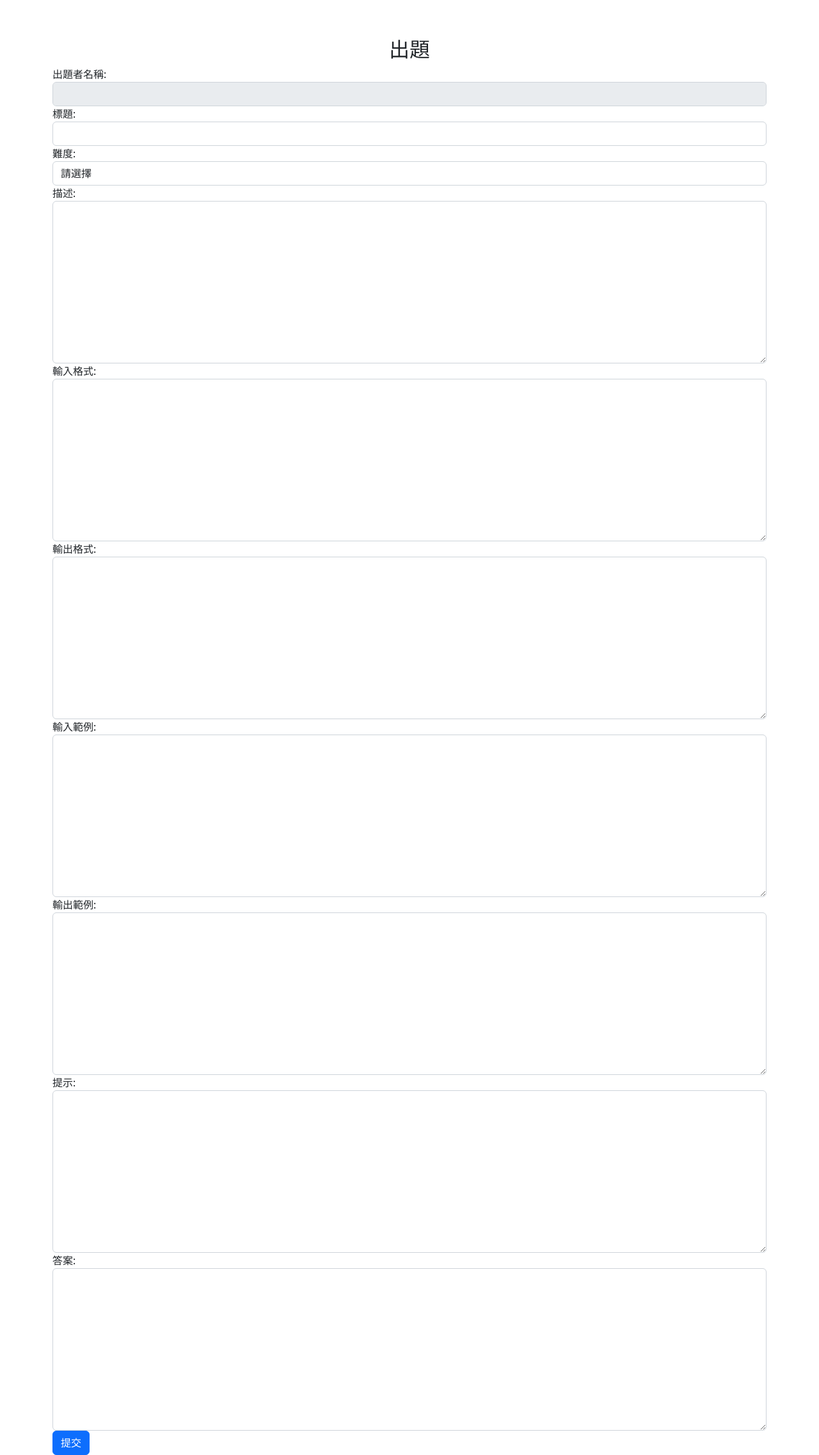
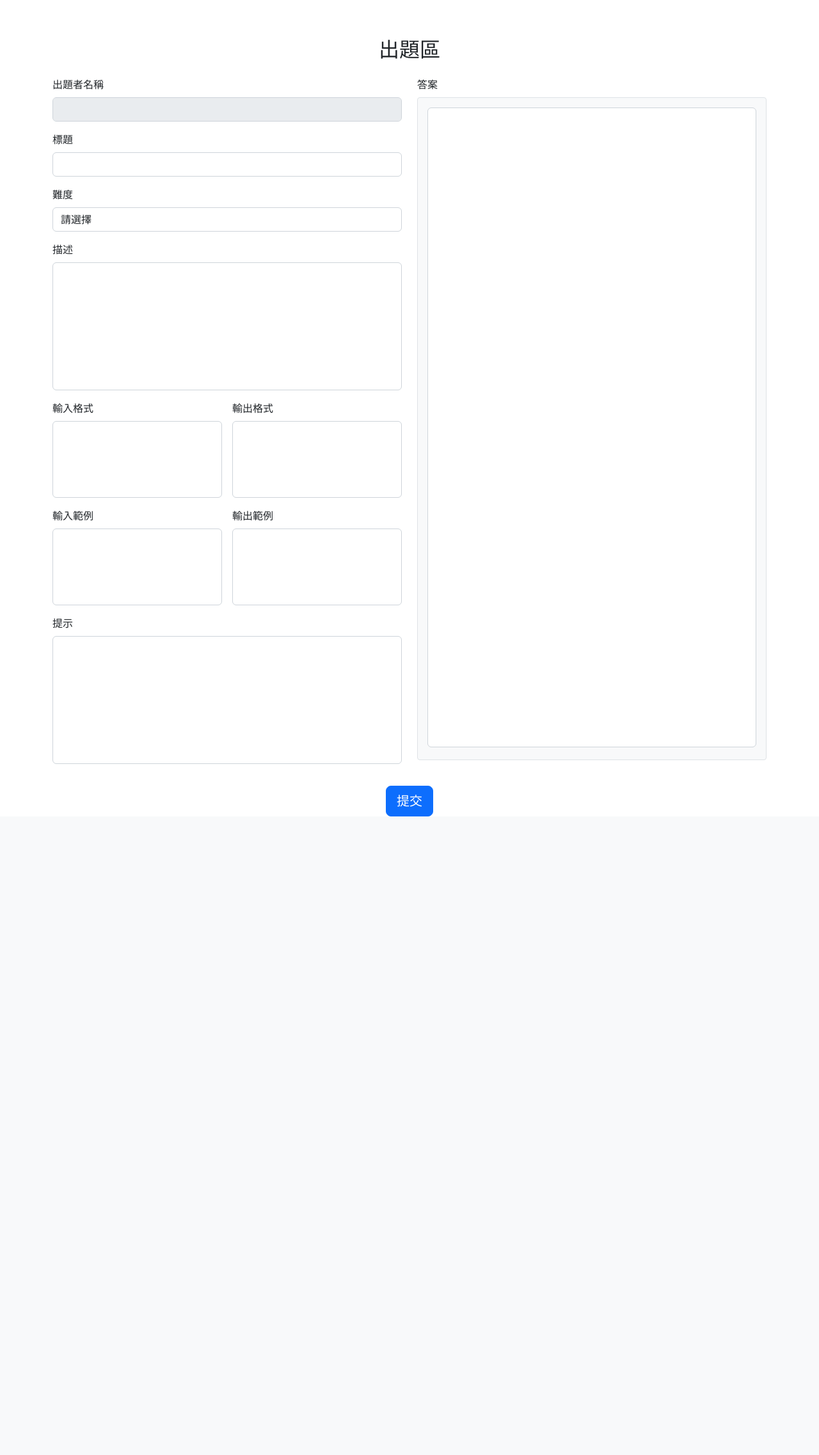
Before and after one commit to konentung/OnlineProgrammingPlatform, a Django app: page /question/create/ in a window 1280 px wide. Shown: the part 60-2334 px from the top of the page at 64% size. After the commit the page ends 1336 px from the top, so only its background shows below. Run offline with Django 5.2, Linux system fonts and the light colour scheme; a user stored in the database is signed in; data comes from the database, SQL or seed files in the repository.

Commit message:
feature-create、update頁面調整佈局 1. 重構頁面為左右分欄設計，與 LeetCode 佈局相似。 2. 調整 textarea 和答案框樣式，改善視覺效果。

```diff
--- a/static/css/search.css
+++ b/static/css/search.css
@@ -36,3 +36,33 @@ h2 {
 .shadow-sm {
     box-shadow: 0px 4px 8px rgba(0, 0, 0, 0.1);
 }
+
+textarea {
+    resize: none; /* 禁止使用者手動調整大小 */
+    height: auto; /* 使 textarea 根據內容自適應高度 */
+}
+
+#id_description, #id_hint { /* 描述與提示框 */
+    min-height: 150px;
+    max-height: 200px;
+}
+
+#id_input_format, #id_output_format,
+#id_input_example, #id_output_example { /* 輸入/輸出格式與範例框 */
+    min-height: 100px;
+    max-height: 120px;
+}
+
+#id_answer { /* 答案框 */
+    min-height: 1000px; /* 明確增加答案框高度 */
+    max-height: 1200px; /* 可選：防止超過某個限制 */
+}
+
+.answer-box {
+    overflow-y: auto;
+    background-color: #f8f9fa;
+    border: 1px solid #dee2e6;
+    border-radius: 4px;
+    padding: 15px;
+    height: 1036px;
+}
--- a/templates/questions/question_create.html
+++ b/templates/questions/question_create.html
@@ -2,50 +2,65 @@
 {% block title %}出題{% endblock %}
 {% block content %}
 <div class="container mt-5">
-    <h2>出題</h2>
+    <h2 class="text-center mb-4">出題區</h2>
     <form method="POST">
         {% csrf_token %}
-        <div class="form-group">
-            {{ form.display_creator.label_tag }}
+        <div class="row align-items-stretch" style="height: 100%;"> <!-- 確保左右對齊 -->
+            <!-- 左側的表單區塊 -->
+            <div class="col-md-6 left-side">
+                <div class="mb-3">
+                    <label for="display_creator" class="form-label">{{ form.display_creator.label }}</label>
                     {{ form.display_creator }}
                 </div>
-        <div class="form-group">
-            {{ form.title.label_tag }}
+                <div class="mb-3">
+                    <label for="title" class="form-label">{{ form.title.label }}</label>
                     {{ form.title }}
                 </div>
-        <div class="form-group">
-            {{ form.difficulty.label_tag }}
+                <div class="mb-3">
+                    <label for="difficulty" class="form-label">{{ form.difficulty.label }}</label>
                     {{ form.difficulty }}
                 </div>
-        <div class="form-group">
-            {{ form.description.label_tag }}
+                <div class="mb-3">
+                    <label for="description" class="form-label">{{ form.description.label }}</label>
                     {{ form.description }}
                 </div>
-        <div class="form-group">
-            {{ form.input_format.label_tag }}
+                <div class="row g-3">
+                    <div class="col-md-6">
+                        <label for="input_format" class="form-label">{{ form.input_format.label }}</label>
                         {{ form.input_format }}
                     </div>
-        <div class="form-group">
-            {{ form.output_format.label_tag }}
+                    <div class="col-md-6">
+                        <label for="output_format" class="form-label">{{ form.output_format.label }}</label>
                         {{ form.output_format }}
                     </div>
-        <div class="form-group">
-            {{ form.input_example.label_tag }}
+                    <div class="col-md-6">
+                        <label for="input_example" class="form-label">{{ form.input_example.label }}</label>
                         {{ form.input_example }}
                     </div>
-        <div class="form-group">
-            {{ form.output_example.label_tag }}
+                    <div class="col-md-6">
+                        <label for="output_example" class="form-label">{{ form.output_example.label }}</label>
                         {{ form.output_example }}
                     </div>
-        <div class="form-group">
-            {{ form.hint.label_tag }}
+                    <div class="col-md-12">
+                        <label for="hint" class="form-label">{{ form.hint.label }}</label>
                         {{ form.hint }}
                     </div>
-        <div class="form-group">
-            {{ form.answer.label_tag }}
+                </div>
+            </div>
+            <!-- 右側的答案區塊 -->
+            <div class="col-md-6 right-side">
+                <div class="mb-3" style="height: 100%;">
+                    <label for="answer" class="form-label">{{ form.answer.label }}</label>
+                    <div class="answer-box">
                         {{ form.answer }}
                     </div>
-        <button type="submit" class="btn btn-primary">提交</button>
+                </div>
+            </div>
+        </div>
+        <!-- 提交按鈕 -->
+        <div class="text-center mt-4">
+            <button type="submit" class="btn btn-primary btn-lg">提交</button>
+        </div>
     </form>
 
     <script>
```
Also changed, not shown: templates/questions/question_update.html (+36 -23 lines), 1 other file. Lines whose indentation alone changed are shown as unchanged.
